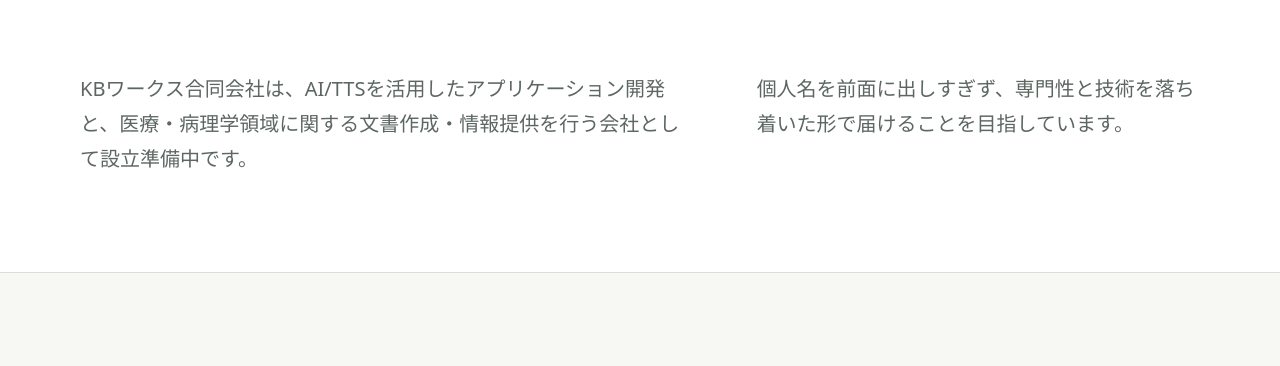
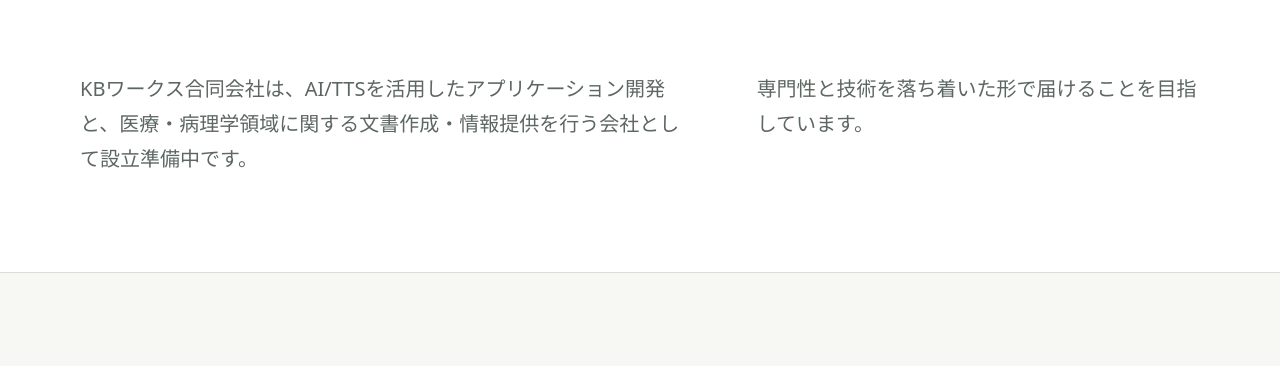
Before and after one commit to Nyanko-investor/kb-works-site, a plain HTML site: page index.html in a window 1280 px wide. Shown: the part 713-1079 px from the top of the page. Drawn offline with Linux system fonts and the light colour scheme.

Commit message:
Update index.html

```diff
--- a/index.html
+++ b/index.html
@@ -42,7 +42,7 @@
             KBワークス合同会社は、AI/TTSを活用したアプリケーション開発と、医療・病理学領域に関する文書作成・情報提供を行う会社として設立準備中です。
           </p>
           <p>
-            個人名を前面に出しすぎず、専門性と技術を落ち着いた形で届けることを目指しています。
+            専門性と技術を落ち着いた形で届けることを目指しています。
           </p>
         </div>
       </section>
```
